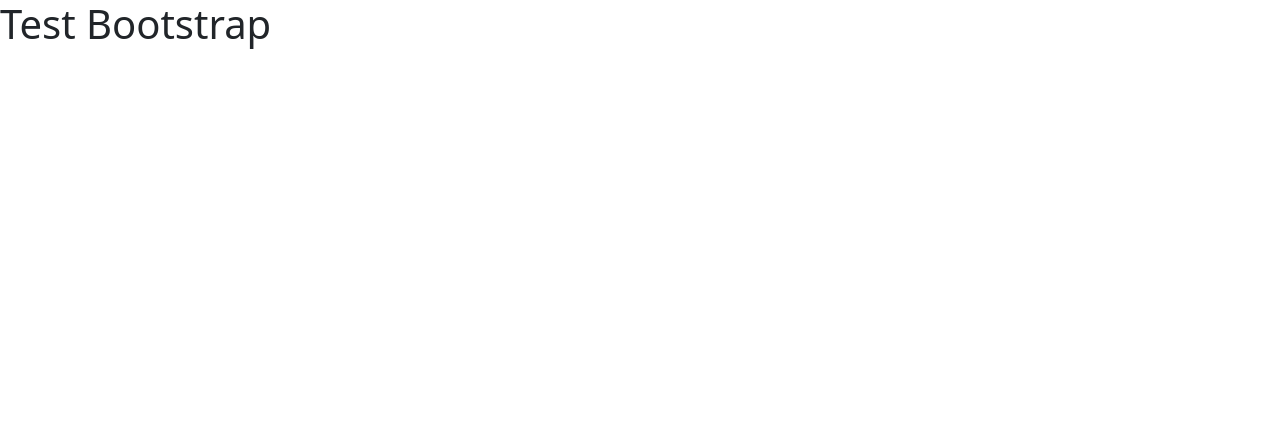
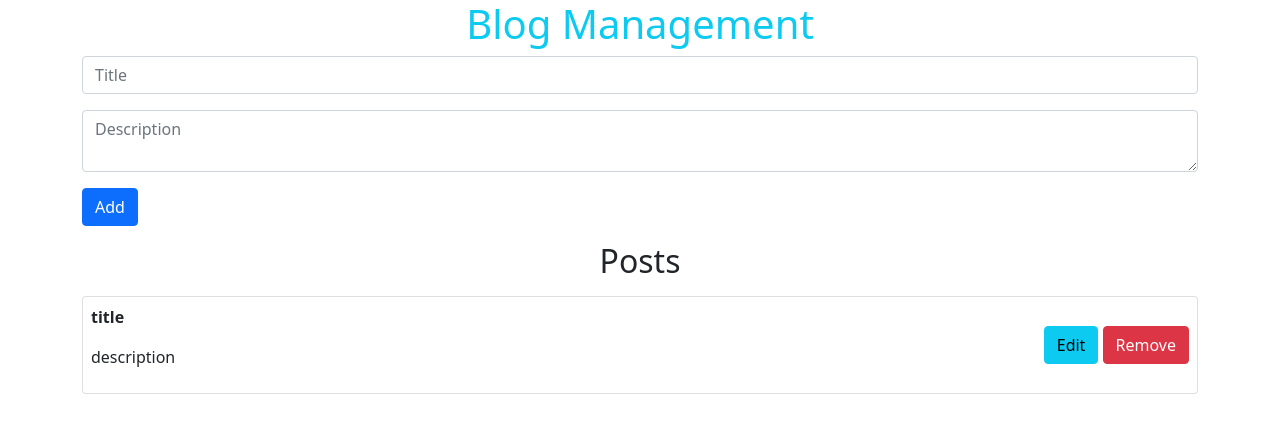
Before and after one commit to tuananhnguyen28/MasterJavascript, a website built with webpack: page public/index.html in a window 1280 px wide. Built offline with nearby package versions, Linux system fonts and the light colour scheme.

Commit message:
Generate the HTML template for project

```diff
--- a/public/index.html
+++ b/public/index.html
@@ -4,7 +4,39 @@
   <title>Project Webpack - Blog Management</title>
 </head>
 <body>
-  <h1>Test Bootstrap</h1>
+  <div class="container">
+    <h1 class="text-center text-info">
+      Blog Management
+    </h1>
+    <form class="mb-3">
+      <div class="mb-3">
+        <input type="text" class="form-control" id="title" placeholder="Title" />
+      </div>
+      <div class="mb-3">
+        <textarea id="description" class="form-control" placeholder="Description"></textarea>
+      </div>
+      <button class="btn btn-primary" id="btn-add">
+        Add
+      </button>
+      <div class="d-none justify-content-between">
+        <button class="btn btn-dark" id="btn-back">Back</button>
+        <button class="btn btn-info" id="btn-edit">Save</button>
+      </div>
+    </form>
+    <h2 class="mb-3 text-center">Posts</h2>
+    <div class="list">
+      <div class="card flex-row align-items-center justify-content-between p-2">
+        <div>
+          <p><strong>title</strong></p>
+          <p>description</p>
+        </div>
+        <div>
+          <button class="btn btn-info" id="btn-start-edit">Edit</button>
+          <button class="btn btn-danger" id="btn-remove">Remove</button>
+        </div>
+      </div>
+    </div>
+  </div>
   <noscript>
     You need to enable Javascript to run this app.
   </noscript>
```
